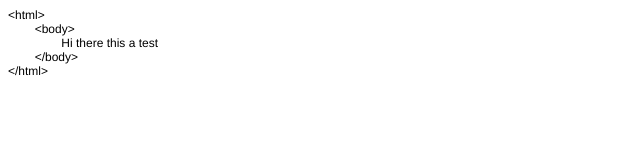
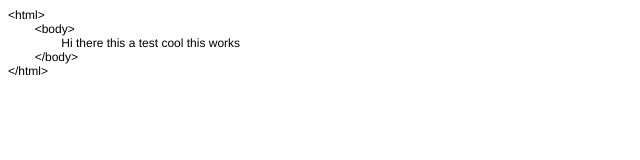
Before and after one commit to adnan-SM/hybridGalleryApp, a plain HTML site: page Html/index.html in a window 1280 px wide. Shown: the full height of the page, 0-640 px from the left. Drawn offline with Linux system fonts and the light colour scheme.

Commit message:
Testing from rahul
Hi

```diff
--- a/Html/index.html
+++ b/Html/index.html
@@ -14,7 +14,7 @@
 <body>
 <p class="p1">&lt;html&gt;</p>
 <p class="p1"><span class="Apple-tab-span">	</span>&lt;body&gt;</p>
-<p class="p1"><span class="Apple-tab-span">	</span><span class="Apple-tab-span">	</span>Hi there this a test</p>
+<p class="p1"><span class="Apple-tab-span">	</span><span class="Apple-tab-span">	</span>Hi there this a test  cool this works</p>
 <p class="p1"><span class="Apple-tab-span">	</span>&lt;/body&gt;</p>
 <p class="p1">&lt;/html&gt;</p>
 </body>
```
